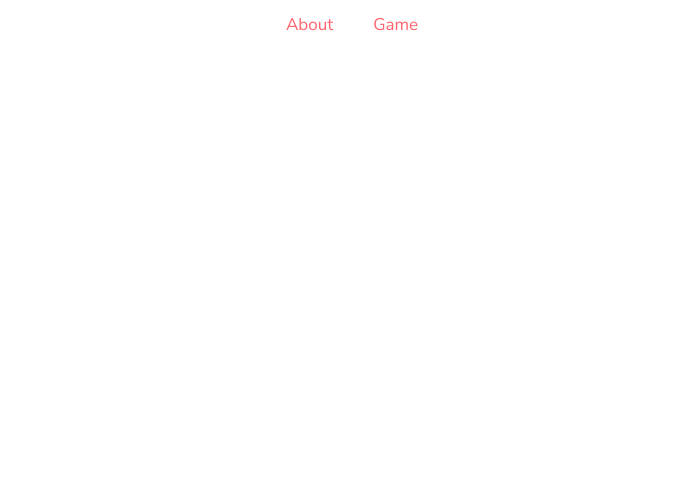
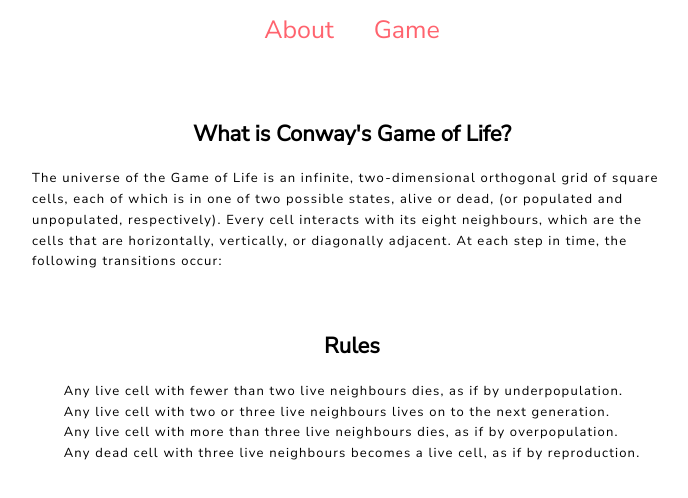
Before and after one commit to alanblee/game_of_life, a React (Create React App) app: page / in a window 1280 px wide. Shown: the top 498 px of the page, without its empty margins (288-976 px from the left). Built offline with nearby package versions, Linux system fonts and the light colour scheme; a web font is replaced by a local one.

Commit message:
basic styles to about page

```diff
--- a/src/Main.jsx
+++ b/src/Main.jsx
@@ -8,11 +8,11 @@ const Main = () => {
   return (
     <div>
       <Navbar />
+      <Route exact path="/">
+        <About />
+      </Route>
       <Route exact path="/game">
         <Game />
-      </Route>
-      <Route exact path="/about">
-        <About />
       </Route>
     </div>
   );
--- a/src/components/about/about.jsx
+++ b/src/components/about/about.jsx
@@ -2,7 +2,7 @@ import React from "react";
 
 const About = () => {
   return (
-    <div className="about-contianer">
+    <div className="about-container">
       <div className="description">
         <h1>What is Conway's Game of Life?</h1>
         <p>
--- a/src/components/navbar/navbar.jsx
+++ b/src/components/navbar/navbar.jsx
@@ -5,7 +5,7 @@ const Navbar = () => {
     <div class="nav-bar">
       <nav>
         <div class="nav-right">
-          <Link to="/about">About</Link>
+          <Link to="/">About</Link>
           <Link to="/game">Game</Link>
         </div>
       </nav>
--- a/src/index.scss
+++ b/src/index.scss
@@ -1,5 +1,6 @@
 @import "./sass/global.scss";
 @import "./sass/variables.scss";
 @import "./sass/navbar.scss";
+@import "./sass/about.scss";
 @import "./sass/grid.scss";
 @import "./sass/box.scss";
--- a/src/sass/about.scss
+++ b/src/sass/about.scss
@@ -0,0 +1,23 @@
+.about-container {
+  display: flex;
+  justify-content: center;
+  align-items: center;
+  flex-direction: column;
+  width: 50%;
+  margin: 0 auto;
+  line-height: 1.3;
+  h1 {
+    font-size: 2.2rem;
+    margin-bottom: 2rem;
+  }
+  p {
+    font-size: 1.3rem;
+    line-height: 1.6;
+    letter-spacing: 1.2px;
+  }
+
+  .description {
+    padding: 2rem 0;
+    margin-bottom: 3rem;
+  }
+}
--- a/src/sass/box.scss
+++ b/src/sass/box.scss
@@ -23,9 +23,3 @@
 .box:hover {
   background: #ff636e;
 }
-
-.center {
-  margin: auto;
-  display: table;
-  margin-top: 10px;
-}
--- a/src/sass/navbar.scss
+++ b/src/sass/navbar.scss
@@ -20,10 +20,6 @@
     }
   }
 
-  h1 {
-    font-size: 3rem;
-  }
-
   nav {
     width: 100%;
     display: flex;
@@ -36,7 +32,7 @@
     .nav-left {
       a {
         margin: 0 2rem;
-        font-size: 1.7rem;
+        font-size: 2.5rem;
         color: #ff636e;
         text-decoration: none;
         transition: color 0.3s;
```
